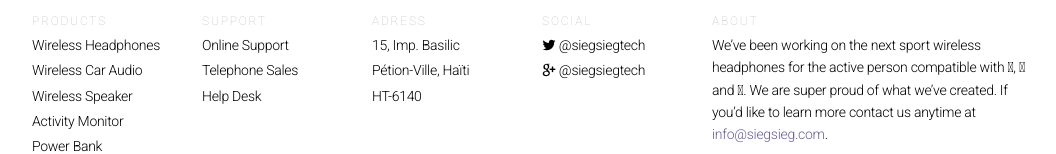
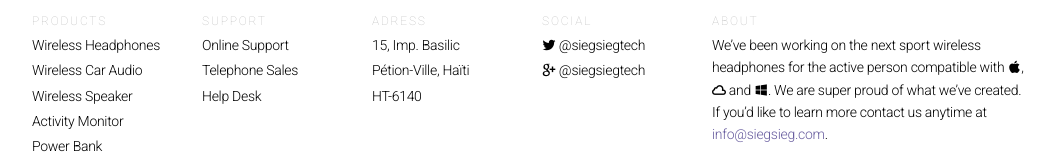
Before and after one commit to multiss/siegsieg, a website: page index.html in a window 1280 px wide. Shown: the part 414-568 px from the top of the page, without its empty margins (108-1164 px from the left). Drawn offline with Linux system fonts and the light colour scheme.

Commit message:
Corrected main index v24

```diff
--- a/index.html
+++ b/index.html
@@ -103,7 +103,7 @@
           </div>
          <div class="col-sm-4">
             <h6 class="text-uppercase">About</h6>
-            <p>We’ve been working on the next sport wireless headphones for the active person compatible with <span class="icon-app-store"></span>, <span class="icon-icloud"></span> and <span class="icon-windows-store"></span>. We are super proud of what we’ve created. If you’d like to learn more contact us anytime at <a href="mailto: info@siegsieg.com">info@siegsieg.com</a>.</p>
+            <p>We’ve been working on the next sport wireless headphones for the active person compatible with <span class="icon icon-app-store"></span>, <span class="icon icon-icloud"></span> and <span class="icon icon-windows-store"></span>. We are super proud of what we’ve created. If you’d like to learn more contact us anytime at <a href="mailto: info@siegsieg.com">info@siegsieg.com</a>.</p>
           </div>
         </div>
       </div>
```
